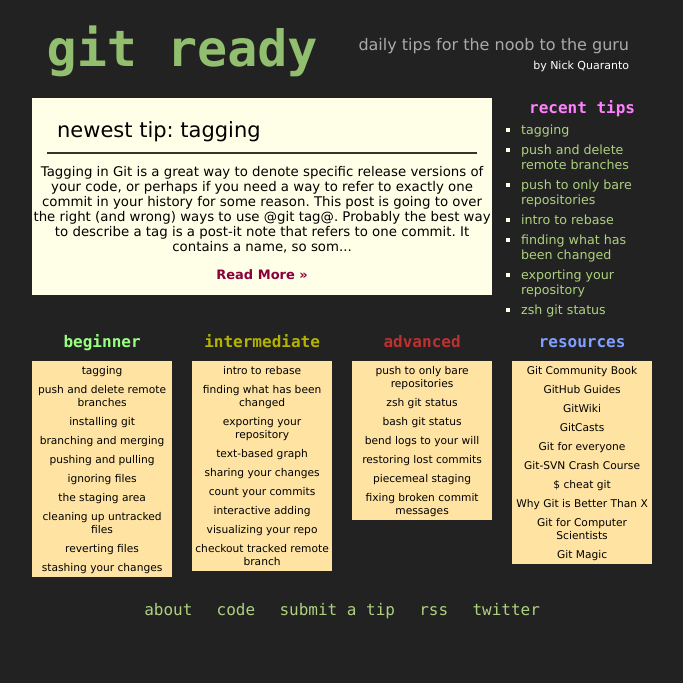
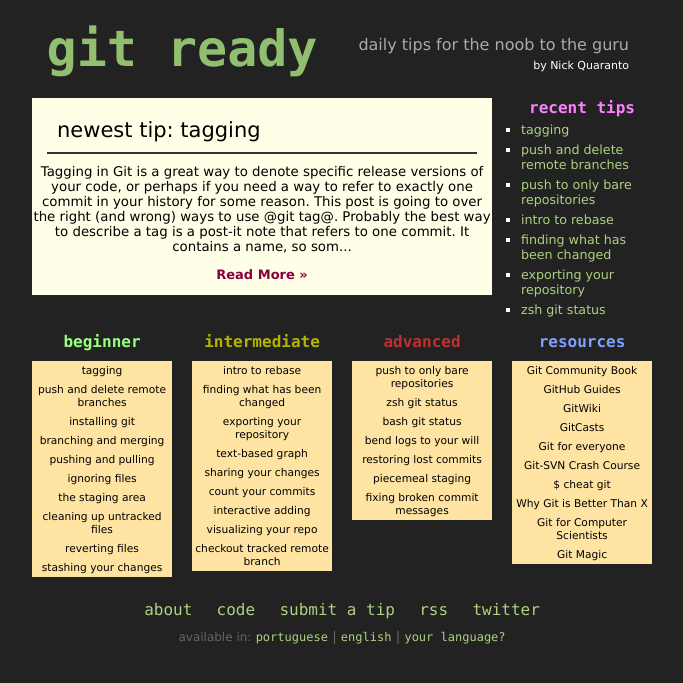
Before and after one commit to qrush/gitready, a Jekyll site: the page built from index.html, in a window 1280 px wide. Shown: the top 683 px of the page, without its empty margins (298-981 px from the left). Built offline with Jekyll 4.4.1, drawn with Linux system fonts in a browser that asks for light colours.

Commit message:
Adding languages blurb to footer

```diff
--- a/_layouts/default.html
+++ b/_layouts/default.html
@@ -55,11 +55,19 @@
       <a href="http://www-cs-students.stanford.edu/~blynn/gitmagic/">Git Magic</a>
     </div>
     <div class="grid_12 footer">
-      <a href="/about.html">about</a>
-      <a href="http://github.com/qrush/gitready">code</a>
-      <a href="/submit.html">submit a tip</a>
-      <a class="rss" href="http://feeds.feedburner.com/git-ready">rss</a>
-      <a href="http://twitter.com/gitready">twitter</a>
+			<div class="footer_links">
+				<a href="/about.html">about</a>
+				<a href="http://github.com/qrush/gitready">code</a>
+				<a href="/submit.html">submit a tip</a>
+				<a class="rss" href="http://feeds.feedburner.com/git-ready">rss</a>
+				<a href="http://twitter.com/gitready">twitter</a>
+			</div>
+			<div class="languages">
+				<span>available in:</span>
+				<a href="http://pt-br.gitready.com">portuguese</a> |
+				<a href="http://gitready.com">english</a> |
+				<a href="http://github.com/qrush/gitready/blob/master/README.md">your language?</a>
+			</div>
     </div>
   </div>
   <script type="text/javascript">
--- a/css/screen.css
+++ b/css/screen.css
@@ -192,6 +192,10 @@
 	text-decoration: underline;
 }
 
+.footer .languages span, .footer .languages a {
+	padding: 0;
+	font-size: 12px;
+}
 
 /*****************************************************************************/
 /*
```
